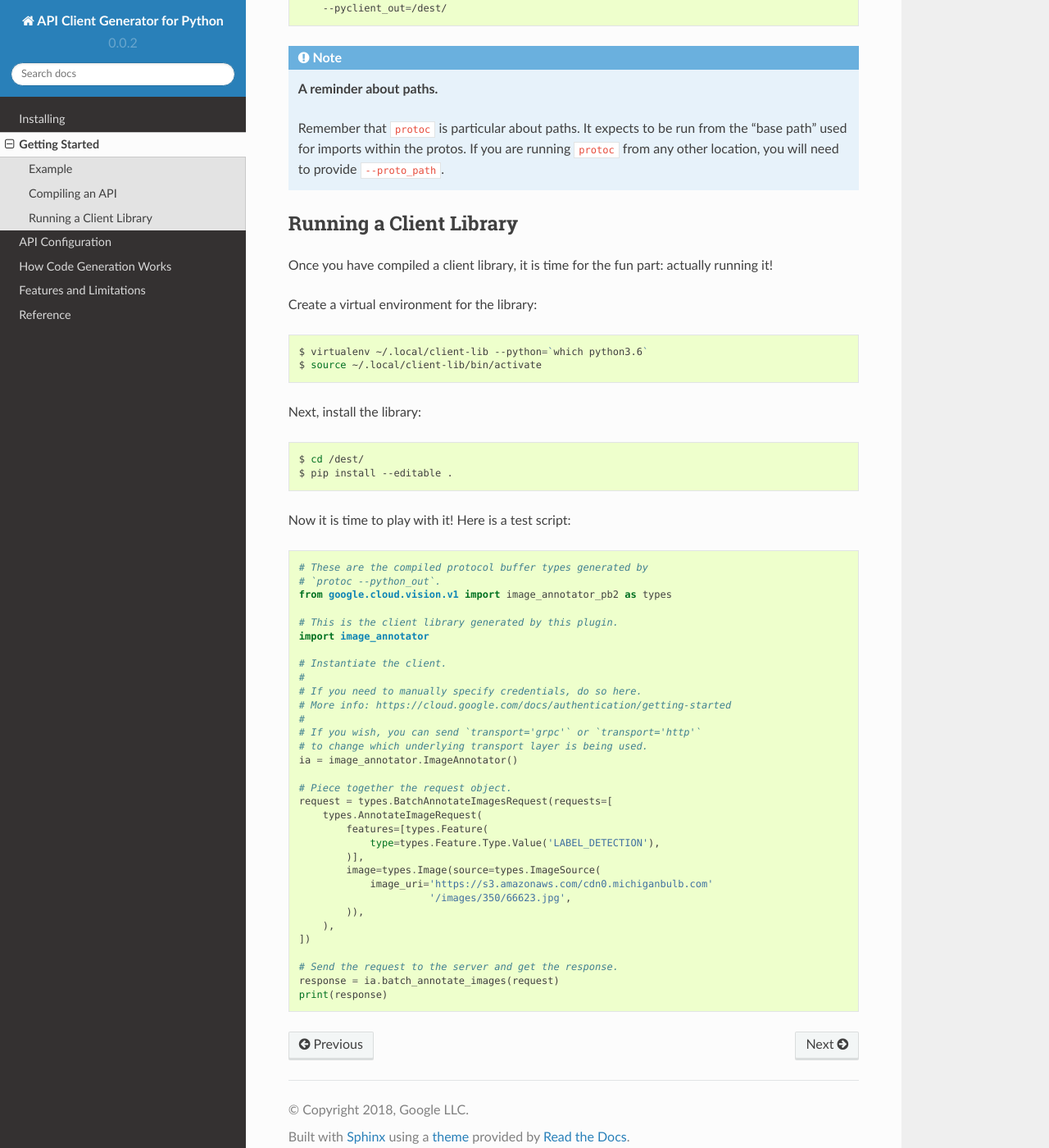
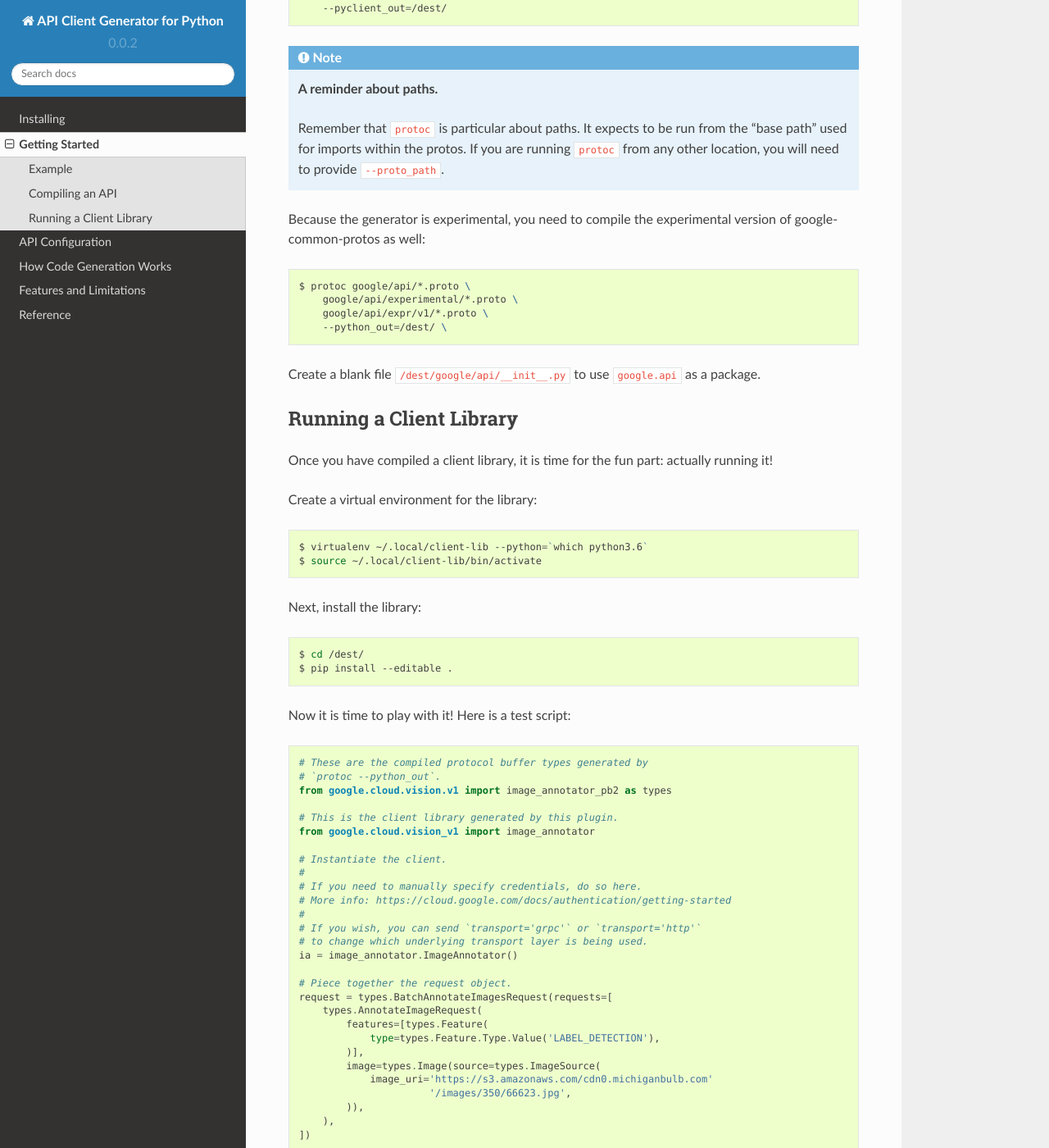
Before and after one commit to googleapis/gapic-generator-python, a Sphinx documentation site: the page built from docs/getting-started.rst, in a window 1280 px wide and 1400 px high, scrolled down 972 px. Shown: the whole window at 82% size. Built offline with Sphinx 7.4.7 and the Read the Docs theme 2.0.0, drawn with Linux system fonts in a browser that asks for light colours.

Commit message:
Update docs

```diff
--- a/docs/getting-started.rst
+++ b/docs/getting-started.rst
@@ -58,6 +58,18 @@ for each plugin invoked; you just want these to match:
   running ``protoc`` from any other location, you will need to provide
   ``--proto_path``.
 
+Because the generator is experimental, you need to compile the experimental
+version of google-common-protos as well:
+
+.. code-block:: shell
+
+  $ protoc google/api/*.proto \
+      google/api/experimental/*.proto \
+      google/api/expr/v1/*.proto \
+      --python_out=/dest/ \
+
+Create a blank file ``/dest/google/api/__init__.py`` to use ``google.api`` as a
+package.
 
 Running a Client Library
 ~~~~~~~~~~~~~~~~~~~~~~~~
@@ -89,7 +101,7 @@ Here is a test script:
   from google.cloud.vision.v1 import image_annotator_pb2 as types
 
   # This is the client library generated by this plugin.
-  import image_annotator
+  from google.cloud.vision_v1 import image_annotator
 
   # Instantiate the client.
   #
--- a/docs/installing.rst
+++ b/docs/installing.rst
@@ -51,8 +51,8 @@ As for this library itself, the recommended installation approach is
     # Due to its experimental state, this tool is not published to a
     # package manager, and pip can not install from git-on-borg;
     # you should clone it.
-    git clone sso://team/apiclient-eng/python-client-generator
-    cd python-client-generator/
+    git clone git@github.com:googleapis/gapic-generator-python.git
+    cd gapic-generator-python/
 
     # Install the tool. This will handle the virtualenv for you, and
     # make an appropriately-aliased executable.
```
